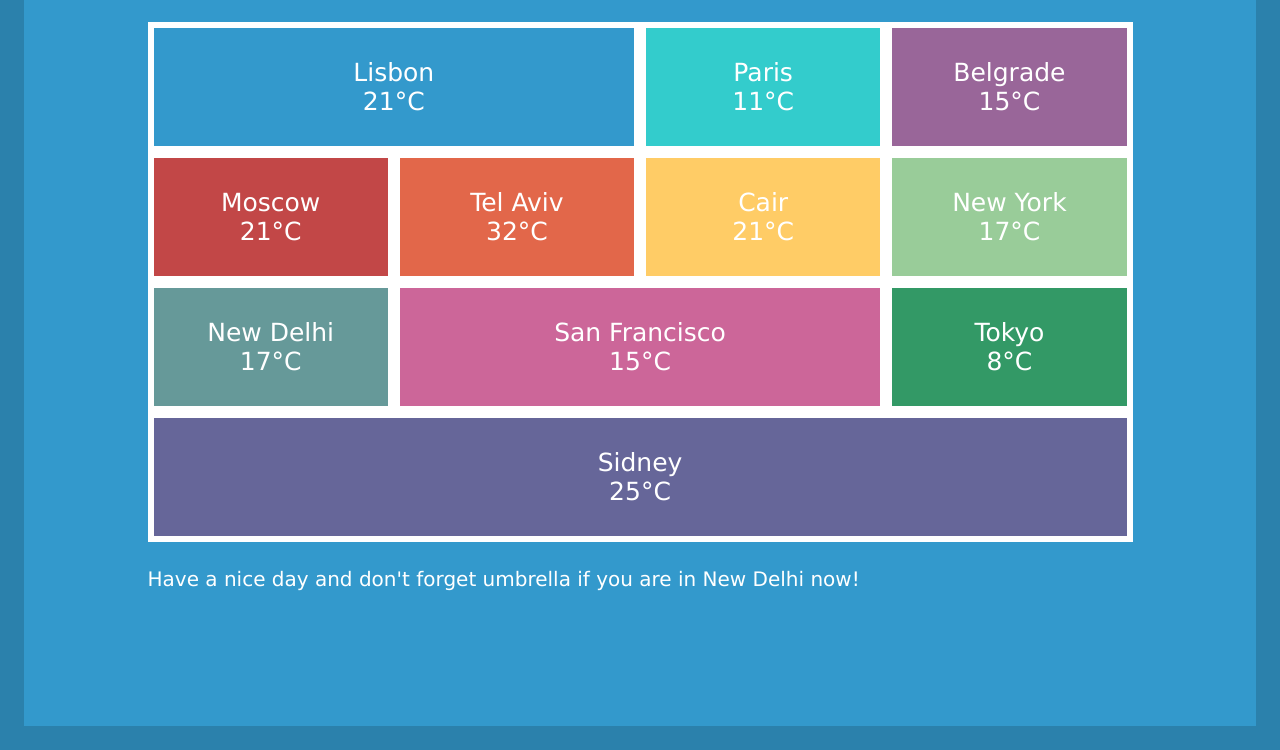
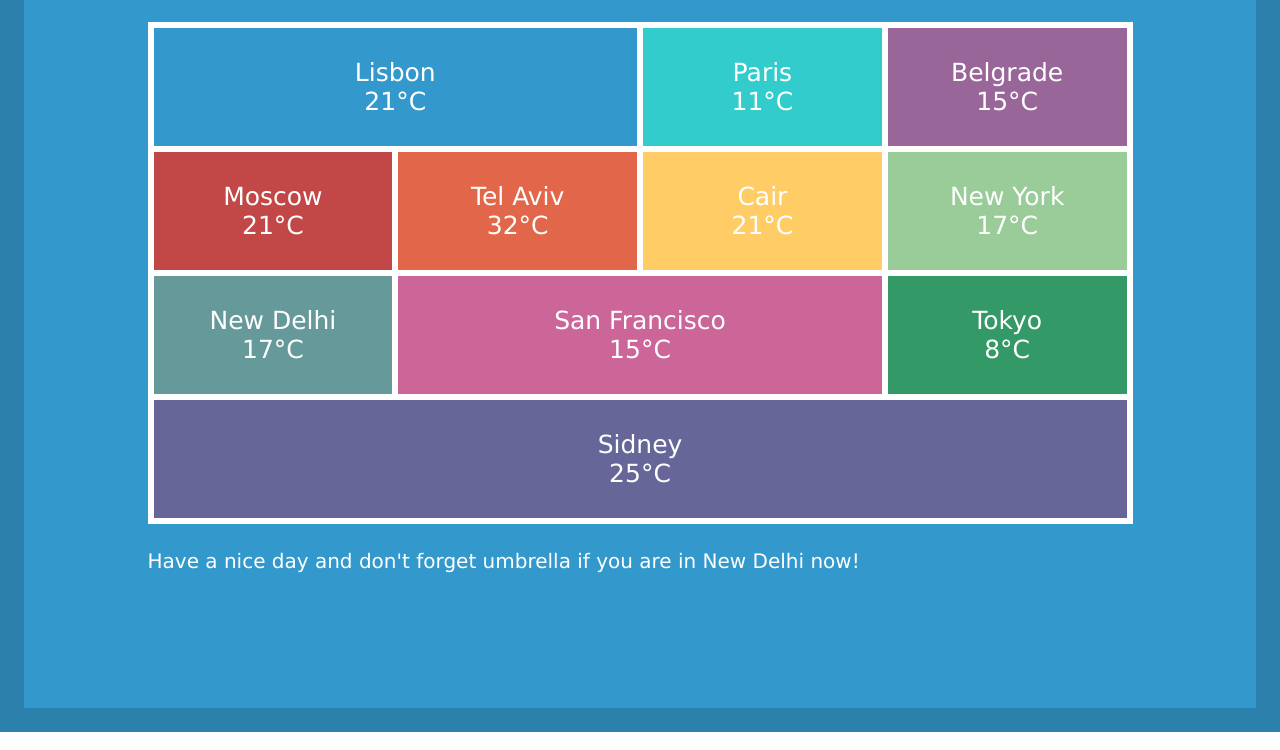
Before and after one commit to olyara/7forecast, a plain HTML site: page index.html in a window 1280 px wide. Shown: the part 81-831 px from the top of the page. Drawn offline with Linux system fonts and the light colour scheme; some icons are missing.

Commit message:
add correct border

```diff
--- a/css/style.css
+++ b/css/style.css
@@ -66,6 +66,7 @@ body {
     list-style-type: none;
     padding: 0;
     font-size: 0;
+    border: solid white 3px;
 }
 
 .block-forecast .cities li {
@@ -75,7 +76,7 @@ body {
     color: white;
     font-family: "Lucida Sans Unicode", "Lucida Grande", sans-serif;
     font-size: 25px;
-    border: 6px white solid;
+    border: 3px white solid;
     /* margin: -6px; */
     padding: 30px 0;
 }
```
